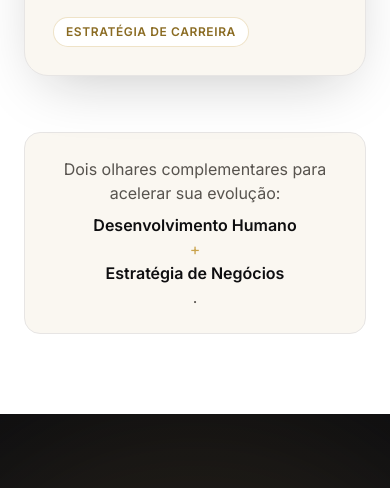
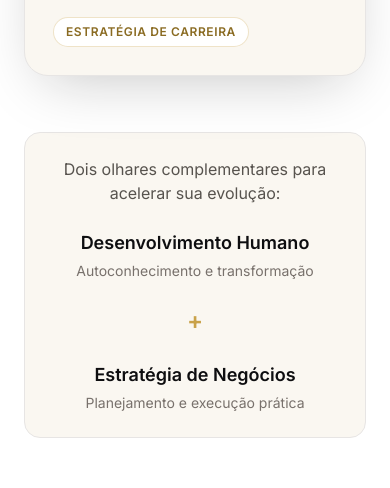
Before and after one commit to andrebastelli/inscricao.ascensaopro, a React (Vite) app: page / in a window 390 px wide. Shown: the part 4660-5148 px from the top of the page. Built offline with nearby package versions, Linux system fonts and the light colour scheme; no server answers; a web font is replaced by a local one.

Commit message:
feat: enhance Home page layout and content structure
Expanded max-width and added detailed descriptions for each service block

```diff
--- a/src/pages/Home.tsx
+++ b/src/pages/Home.tsx
@@ -186,21 +186,40 @@ export default function Home() {
             ))}
           </div>
 
-          <div className="mt-14 max-w-2xl mx-auto p-6 rounded-2xl bg-cream border border-stone-200 text-center">
-  <p className="text-stone-600">
+          <div className="mt-14 max-w-3xl mx-auto p-6 rounded-2xl bg-cream border border-stone-200 text-center">
+
+  <p className="text-stone-600 mb-6">
     Dois olhares complementares para acelerar sua evolução:
+  </p>
 
-    <span className="block text-ink font-semibold mt-2">
-      Desenvolvimento Humano
-    </span>
+  <div className="flex flex-col md:flex-row items-center justify-center gap-6">
 
-    <span className="text-gold mx-1">+</span>
+    {/* BLOCO 1 */}
+    <div className="flex flex-col items-center max-w-xs">
+      <span className="text-ink font-semibold text-lg">
+        Desenvolvimento Humano
+      </span>
+      <span className="text-stone-500 text-sm mt-1">
+        Autoconhecimento e transformação
+      </span>
+    </div>
 
-    <span className="block text-ink font-semibold">
-      Estratégia de Negócios
-    </span>
-    .
-  </p>
+    {/* + */}
+    <div className="text-gold text-2xl font-semibold">
+      +
+    </div>
+
+    {/* BLOCO 2 */}
+    <div className="flex flex-col items-center max-w-xs">
+      <span className="text-ink font-semibold text-lg">
+        Estratégia de Negócios
+      </span>
+      <span className="text-stone-500 text-sm mt-1">
+        Planejamento e execução prática
+      </span>
+    </div>
+
+  </div>
 </div>
         </div>
       </section>
```
